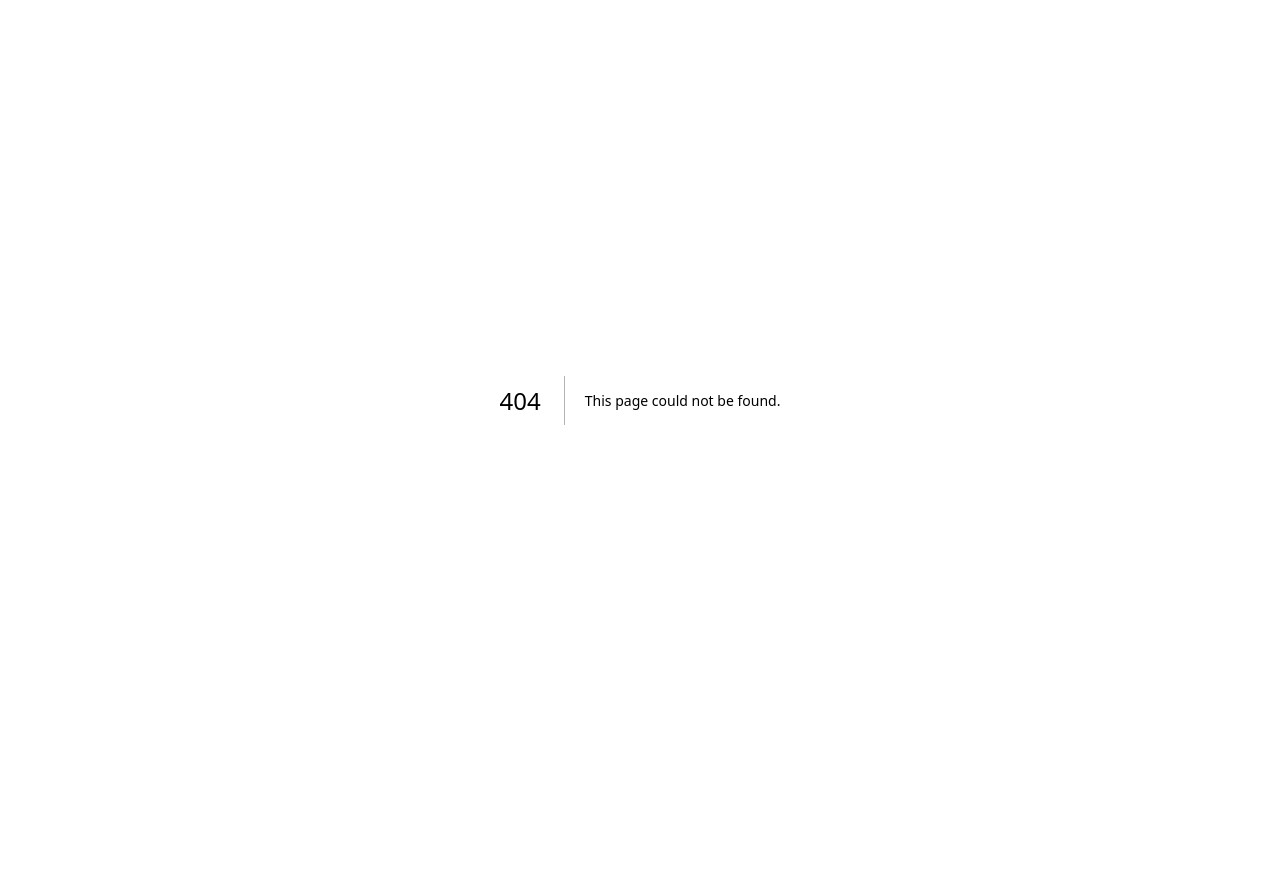
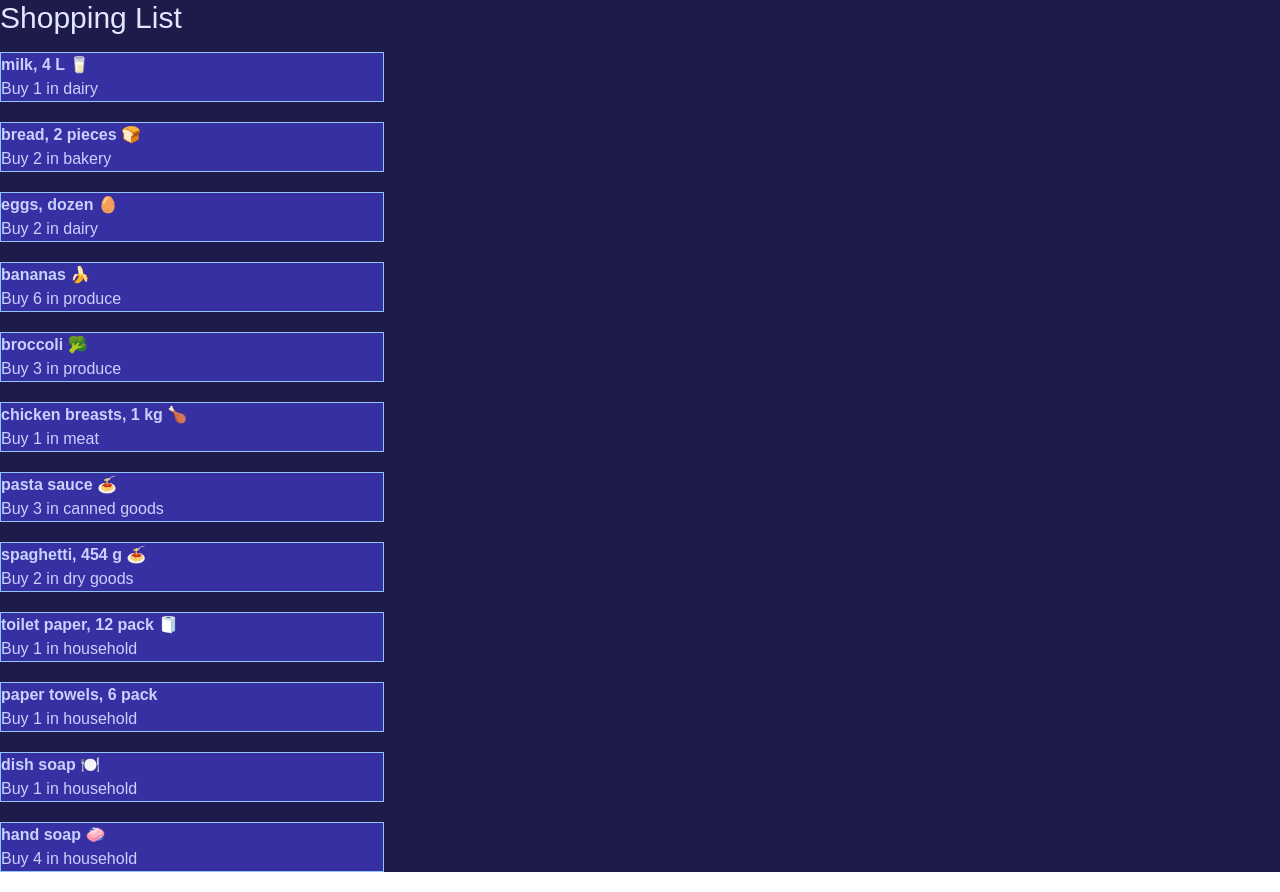
Before and after one commit to ZacharyC4/cprg306-assignments, a Next.js app: page /week-3 in a window 1280 px wide. Before the commit this address had no page. Before the commit the page ends 800 px from the top, so only its background shows below. Built offline with nearby package versions, Linux system fonts and the light colour scheme.

Commit message:
Week 3 Assignment-1
Week 3 Assignment, added the item list and item and display them on the page.js page (Might add additional css)

```diff
--- a/app/page.js
+++ b/app/page.js
@@ -5,7 +5,10 @@ export default function Home() {
   return (
     <main>
       <h1>CPRG 306: Web Development 2 - Assignments</h1>
-      <Link href="./week-2"> Week 2 Assignment</Link>
+      <ul>
+        <li><Link href="./week-2/"> Week 2 Assignment</Link></li>
+        <li><Link href="./week-3/"> Week 3 Assignment</Link></li>
+      </ul>
     </main>
   );
 }
--- /dev/null
+++ b/app/week-3/item-list.js
@@ -0,0 +1,82 @@
+
+import Item from "./item";
+
+export default function ItemList() {
+    const item1 = {
+        name: "milk, 4 L 🥛",
+        quantity: 1,
+        category: "dairy",
+      };
+    const item2 = {
+        name: "bread, 2 pieces 🍞",
+        quantity: 2,
+        category: "bakery",
+      };
+    const item3 = {
+        name: "eggs, dozen 🥚",
+        quantity: 2,
+        category: "dairy",
+      };
+    const item4 = {
+        name: "bananas 🍌",
+        quantity: 6,
+        category: "produce",
+      };
+    const item5 = {
+        name: "broccoli 🥦",
+        quantity: 3,
+        category: "produce",
+      };
+    const item6 = {
+        name: "chicken breasts, 1 kg 🍗",
+        quantity: 1,
+        category: "meat",
+      };
+    const item7 = {
+        name: "pasta sauce 🍝",
+        quantity: 3,
+        category: "canned goods",
+      };
+    const item8 = {
+        name: "spaghetti, 454 g 🍝",
+        quantity: 2,
+        category: "dry goods",
+      };
+    const item9 = {
+        name: "toilet paper, 12 pack 🧻",
+        quantity: 1,
+        category: "household",
+      };
+    const item10 = {
+        name: "paper towels, 6 pack",
+        quantity: 1,
+        category: "household",
+      };
+    const item11 = {
+        name: "dish soap 🍽️",
+        quantity: 1,
+        category: "household",
+      };
+    const item12 = {
+        name: "hand soap 🧼",
+        quantity: 4,
+        category: "household",
+      };
+
+      return (
+        <div>
+            <Item {...item1} />
+            <Item {...item2} />
+            <Item {...item3} />
+            <Item {...item4} />
+            <Item {...item5} />
+            <Item {...item6} />
+            <Item {...item7} />
+            <Item {...item8} />
+            <Item {...item9} />
+            <Item {...item10} />
+            <Item {...item11} />
+            <Item {...item12} />
+        </div>
+      );
+}
--- /dev/null
+++ b/app/week-3/item.js
@@ -0,0 +1,13 @@
+export default function Item({name, quantity, category})
+{
+    return (
+        <div className="text-indigo-200">
+            <ul className="border border-solid border-blue-300 max-w-sm mb-5 bg-indigo-800">
+                <li className="font-extrabold">{name}</li>
+                <li>Buy {quantity} in {category} </li>
+            </ul>
+        </div>
+    );
+
+
+}
--- /dev/null
+++ b/app/week-3/page.js
@@ -0,0 +1,12 @@
+import ItemList from "./item-list";
+
+export default function Page() {
+  return (
+    <main className="bg-indigo-950">
+        <div>
+            <h1 className="text-3xl text-indigo-100 pb-4">Shopping List</h1>
+            <ItemList />
+        </div>
+    </main>
+  );
+}
```
